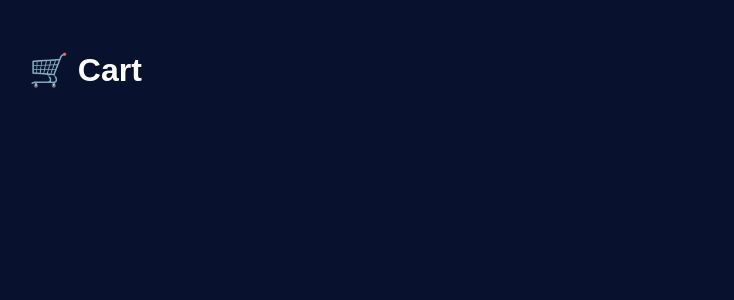
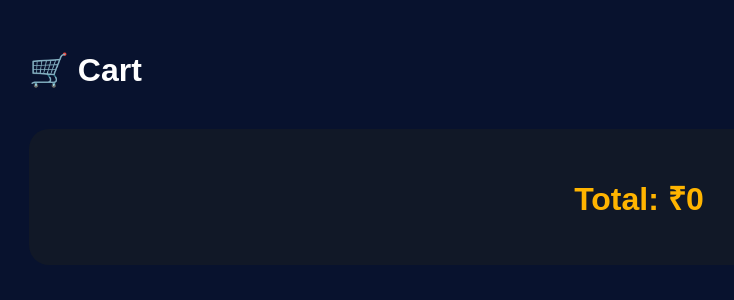
Before and after one commit to Amarnadh9676/bro-fries, a React (Vite) app in the folder bro-fries/: page /cart in a window 1280 px wide. Shown: the top 300 px of the page, without its empty margins (1-735 px from the left). Built offline with nearby package versions, Linux system fonts and the light colour scheme.

Commit message:
added cart total

```diff
--- a/bro-fries/src/pages/Cart.jsx
+++ b/bro-fries/src/pages/Cart.jsx
@@ -9,6 +9,13 @@ function Cart() {
     addToCart,
     removeFromCart
   } = useContext(CartContext);
+
+  // Total Price Calculation
+  const total = cartItems.reduce(
+    (sum, item) =>
+      sum + item.price * item.quantity,
+    0
+  );
 
   return (
 
@@ -28,14 +35,30 @@ function Cart() {
         <div
           key={item.name}
           style={{
-            marginBottom: "20px"
+            marginBottom: "20px",
+            background: "#111827",
+            padding: "20px",
+            borderRadius: "15px"
           }}
         >
 
           <h2>{item.name}</h2>
 
           <h3>
+            Price: ₹{item.price}
+          </h3>
+
+          <h3>
             Quantity: {item.quantity}
+          </h3>
+
+          <h3
+            style={{
+              color: "#ffb400"
+            }}
+          >
+            Item Total:
+            ₹{item.price * item.quantity}
           </h3>
 
           <button
@@ -59,6 +82,28 @@ function Cart() {
 
       ))}
 
+      {/* Final Total */}
+
+      <div
+        style={{
+          marginTop: "40px",
+          background: "#111827",
+          padding: "25px",
+          borderRadius: "20px",
+          textAlign: "center"
+        }}
+      >
+
+        <h1
+          style={{
+            color: "#ffb400"
+          }}
+        >
+          Total: ₹{total}
+        </h1>
+
+      </div>
+
     </div>
 
   );
```
